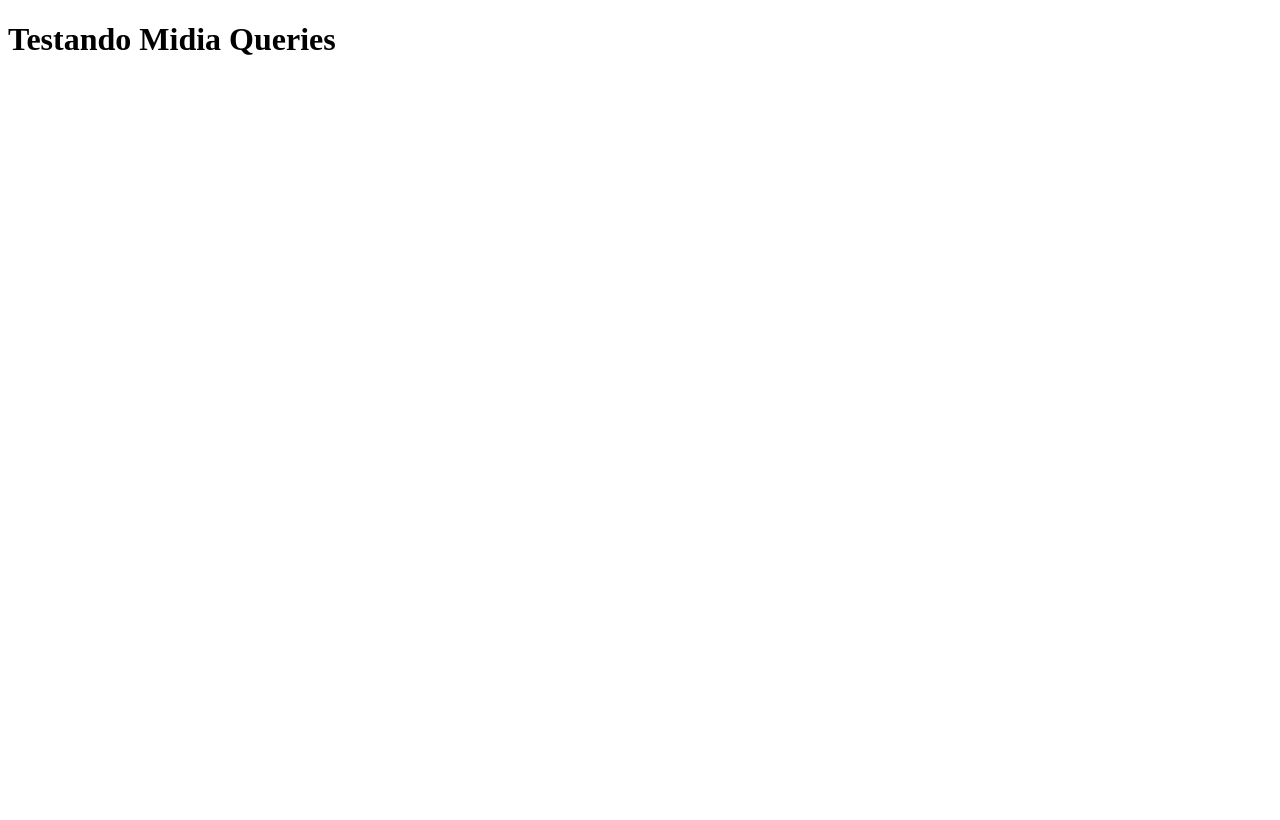
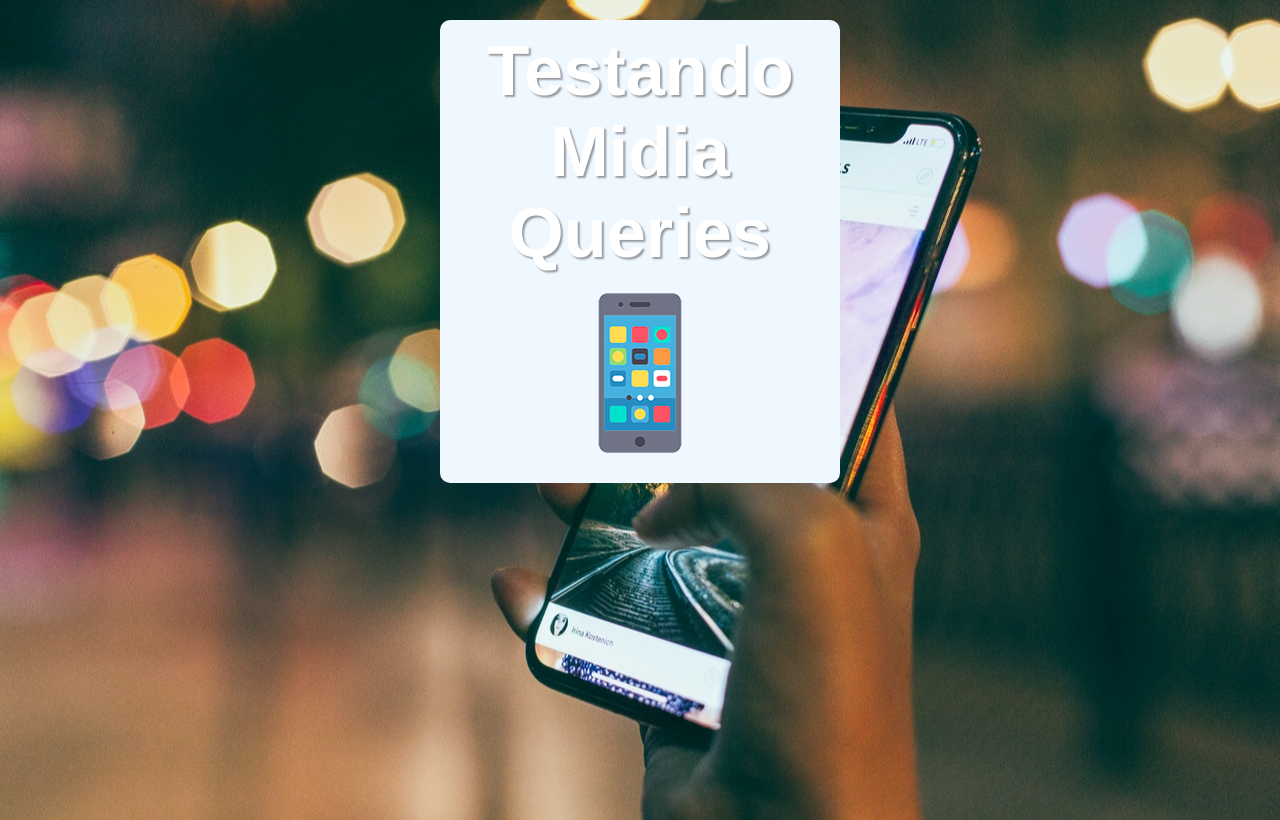
Before and after one commit to vineevaz/html-css, a plain HTML site: page exerc/ex026/mq004/index.html in a window 1280 px wide. Drawn offline with Linux system fonts and the light colour scheme.

Commit message:
comitaaa

```diff
--- /dev/null
+++ b/exerc/ex026/mq004/estilos/midia-query.css
@@ -0,0 +1,5 @@
+@charset "UTF-8";
+
+@media print{
+
+}
--- /dev/null
+++ b/exerc/ex026/mq004/estilos/style.css
@@ -0,0 +1,49 @@
+@charset "UTF-8";
+
+
+/*Mobile*/
+
+*{
+    font-family: Arial, Helvetica, sans-serif;
+    font-size: 1.3em;
+    margin: 0px;
+    padding: 0px;
+    box-sizing: border-box;
+
+}
+body, html{
+
+    height: 100vh;
+}
+body{
+    background: black url(../imagens/back-phone.jpg) no-repeat;
+    background-size: cover;
+    background-position: center center;
+}
+
+main{
+    background-color: aliceblue;
+    border-radius: 10px;
+    margin: auto;
+    padding: 10px;
+    width: 400px;
+    margin-top: 20px;
+
+}
+
+h1{
+    text-align: center;
+    color: white;
+    text-shadow: 2px 2px 2px rgba(0, 0, 0, 0.384);
+    font-size: 2em;
+}
+img#print {display: none;}
+img#phone   {display: block;}
+img#tablet {display: none;}
+img#pc {display: none;}
+img#tv  {display: none;}
+
+img{
+    display: block;
+    margin: auto;
+}
--- a/exerc/ex026/mq004/index.html
+++ b/exerc/ex026/mq004/index.html
@@ -3,10 +3,19 @@
 <head>
     <meta charset="UTF-8">
     <meta name="viewport" content="width=device-width, initial-scale=1.0">
-    <title>Document</title>
+    <title>Midia Query</title>
+    <link rel="stylesheet" href="estilos/style.css" media="all">
+    <link rel="stylesheet" href="estilos/midia-query.css" media="print">
+
 </head>
 <body>
-    <h1>Testando Midia Queries</h1>
-
+    <main>
+        <h1>Testando Midia Queries</h1>
+        <img id="phone" src="imagens/icon-phone.png" alt="Acessando via smartphone">
+        <img id="tablet" src="imagens/icon-tablet.png" alt="Acessando via tablet">
+        <img id="print" src="imagens/icon-print.png" alt="Acessando via impressão">
+        <img id="pc" src="imagens/icon-pc.png" alt="Acessando via desktop">
+        <img id="tv" src="imagens/icon-tv.png" alt="Acessando via Televisão">
+    </main>
 </body>
 </html>
```
